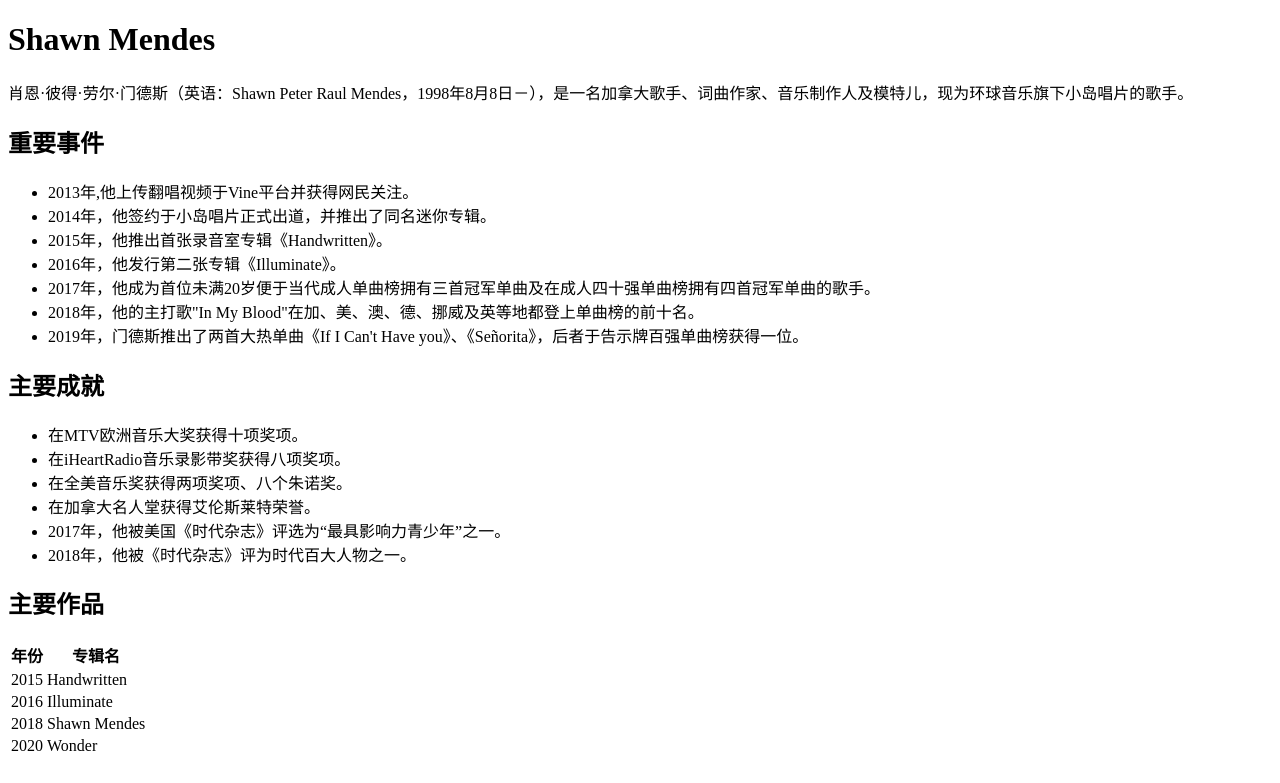
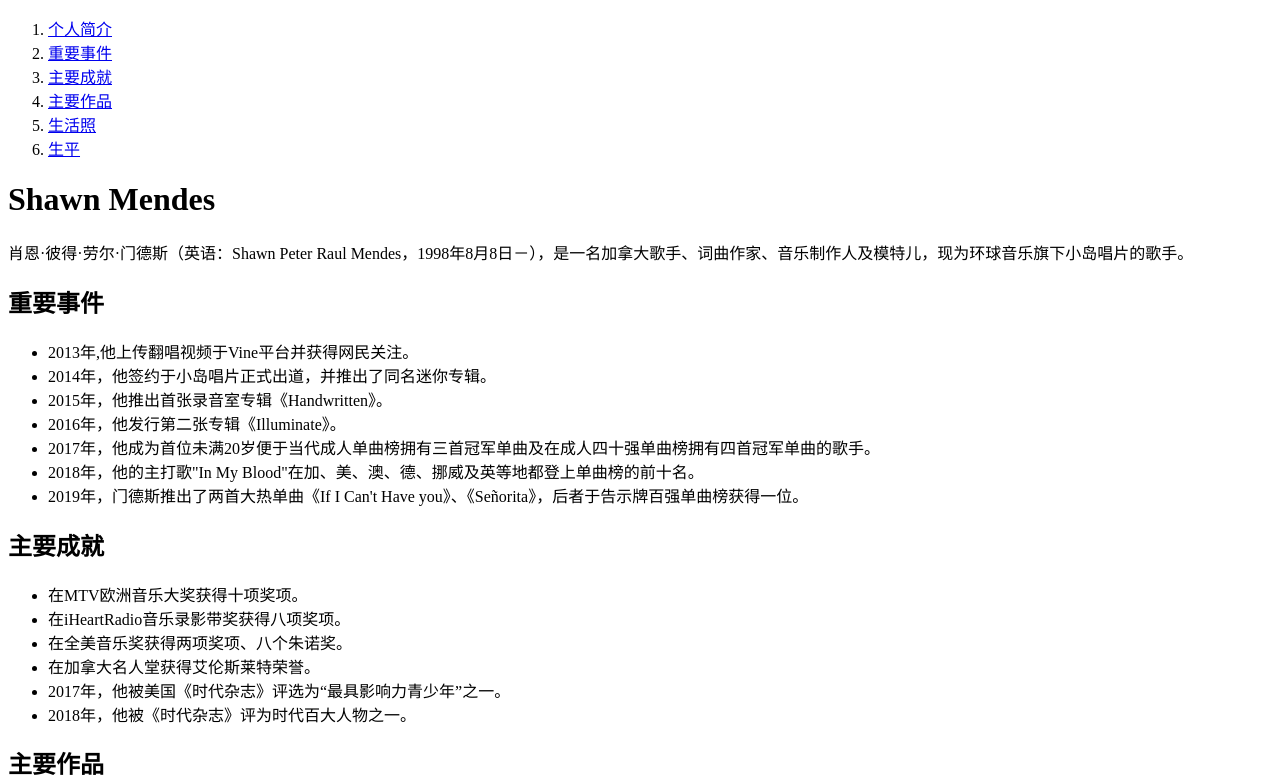
Before and after one commit to IvyShen2000/Shawn-Mendes, a plain HTML site: page index.html in a window 1280 px wide. Shown: the top 783 px of the page. Drawn offline with Linux system fonts and the light colour scheme.

Commit message:
第二版

```diff
--- a/index.html
+++ b/index.html
@@ -14,9 +14,19 @@
 </head>
 
 <body>
-    <h1>Shawn Mendes</h1>
+    <nav>
+        <ol>
+            <li><a href="#Shawn">个人简介</a></li>
+            <li><a href="#events">重要事件</a></li>
+            <li><a href="#awards">主要成就</a></li>
+            <li><a href="#works">主要作品</a></li>
+            <li><a href="#pictures">生活照</a></li>
+            <li><a href="#life">生平</a></li>
+        </ol>
+    </nav>
+    <h1 id="Shawn">Shawn Mendes</h1>
     <p>肖恩·彼得·劳尔·门德斯（英语：Shawn Peter Raul Mendes，1998年8月8日－），是一名加拿大歌手、词曲作家、音乐制作人及模特儿，现为环球音乐旗下小岛唱片的歌手。</p>
-    <h2>重要事件</h2>
+    <h2 id="events">重要事件</h2>
     <ul>
         <li>2013年,他上传翻唱视频于Vine平台并获得网民关注。</li>
         <li>2014年，他签约于小岛唱片正式出道，并推出了同名迷你专辑。</li>
@@ -26,7 +36,7 @@
         <li>2018年，他的主打歌"In My Blood"在加、美、澳、德、挪威及英等地都登上单曲榜的前十名。</li>
         <li>2019年，门德斯推出了两首大热单曲《If I Can't Have you》、《Señorita》，后者于告示牌百强单曲榜获得一位。</li>
     </ul>
-    <h2>主要成就</h2>
+    <h2 id="awards">主要成就</h2>
     <ul>
         <li>在MTV欧洲音乐大奖获得十项奖项。</li>
         <li>在iHeartRadio音乐录影带奖获得八项奖项。</li>
@@ -35,7 +45,7 @@
         <li>2017年，他被美国《时代杂志》评选为“最具影响力青少年”之一。</li>
         <li>2018年，他被《时代杂志》评为时代百大人物之一。</li>
     </ul>
-    <h2>主要作品</h2>
+    <h2 id="works">主要作品</h2>
     <table>
         <thead>
             <tr>
@@ -63,13 +73,13 @@
             </tr>
         </tbody>
     </table>
-    <h2>生活照</h2>
+    <h2 id="pictures">生活照</h2>
 
     <div><img width="400" src="images/1.jpg" alt="图一"></div>
     <div><img width="400" src="images/2.jpg" alt="图二"></div>
     <div><img width="400" src="images/3.jpg" alt="图三"></div>
 
-    <h2>生平</h2>
+    <h2 id="life">生平</h2>
     <p>1998年8月8日，Shawn Mendes出生于安大略省的多伦多。他的父亲是阿尔加维拉古什的葡萄牙裔商人曼努埃尔·门德斯（Manuel Mendes），她的母亲卡莲·门德斯（Karen
         Mendes，婚前姓莱蒙特（Rayment））是英格兰人。他还有一个小五岁的妹妹阿莉娅。
     </p>
```
